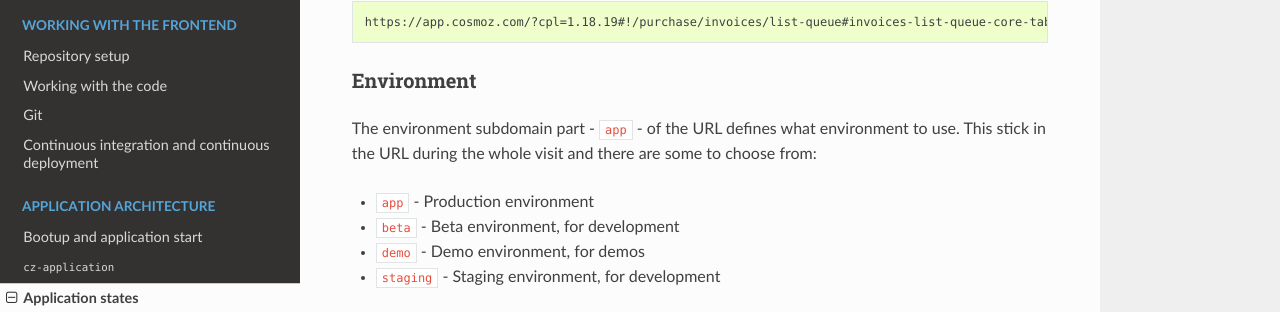
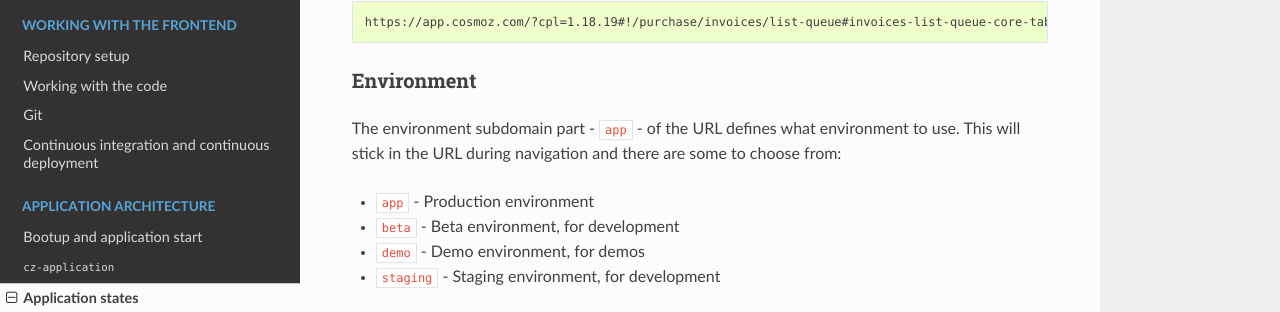
Before and after one commit to plumelo/cosmoz-frontend-rtd, a Sphinx documentation site: the page built from docs/app/30-states.rst, in a window 1280 px wide and 900 px high, scrolled down 622 px. Shown: the part 139-451 px from the top of the window. Built offline with Sphinx 7.4.7 and the Read the Docs theme 2.0.0, drawn with Linux system fonts in a browser that asks for light colours.

Commit message:
docs/app/30-states, minor fixes.

```diff
--- a/docs/app/30-states.rst
+++ b/docs/app/30-states.rst
@@ -26,7 +26,7 @@ Environment
 ^^^^^^^^^^^
 
 The environment subdomain part - ``app`` - of the URL defines what
-environment to use. This stick in the URL during the whole visit and there are
+environment to use. This will stick in the URL during navigation and there are
 some to choose from:
 
 * ``app`` - Production environment
@@ -53,7 +53,7 @@ same as the source path located under the ``app/views`` directory in the
 repository root directory, only excluding ``.html`` at the end.
 
 Hash hash parameters
-^^^^^^^^^^^^^^^^
+^^^^^^^^^^^^^^^^^^^^
 Hash has parameters configures states for the specific view loaded::
 
 	#invoices-list-queue-core-tab=queue&invoices-list-core-table-groupOn&invoices-list-core-table-sortOn=dueDate
```
